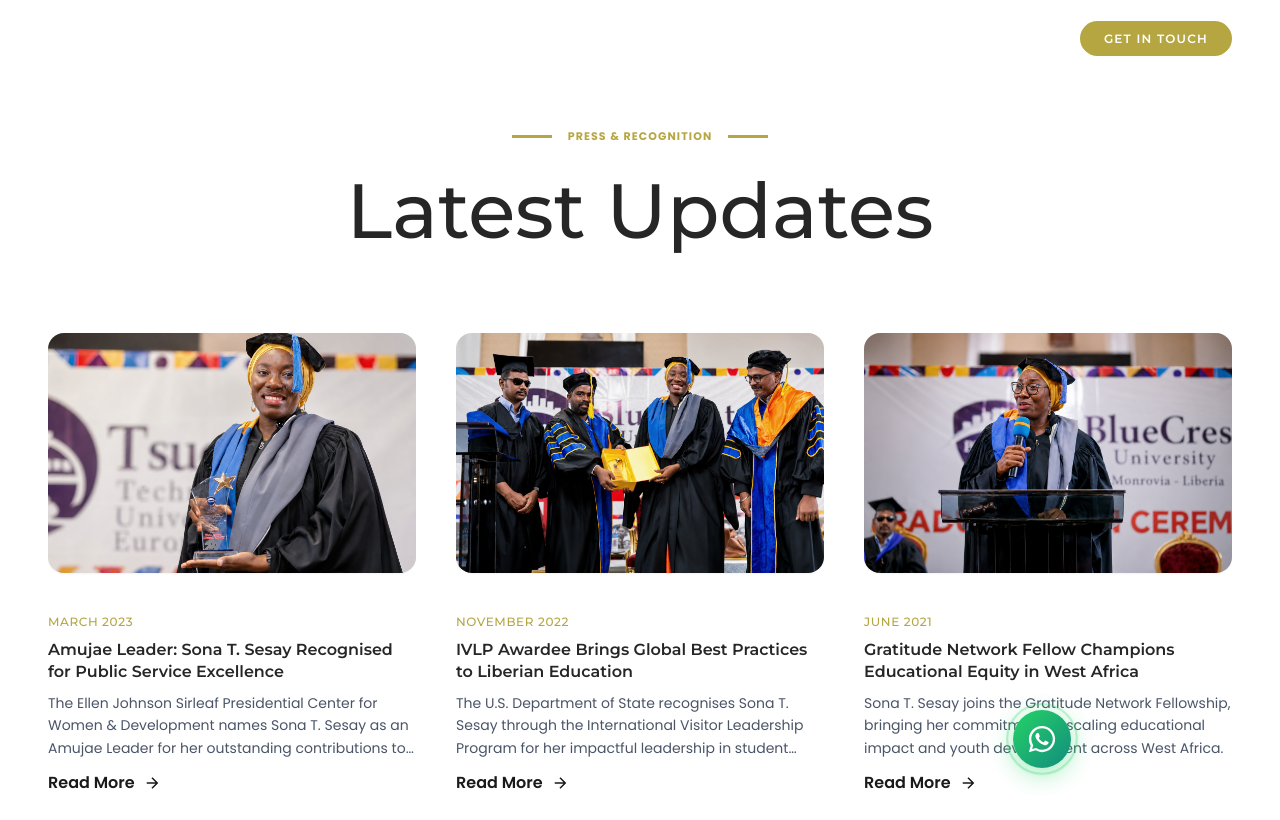
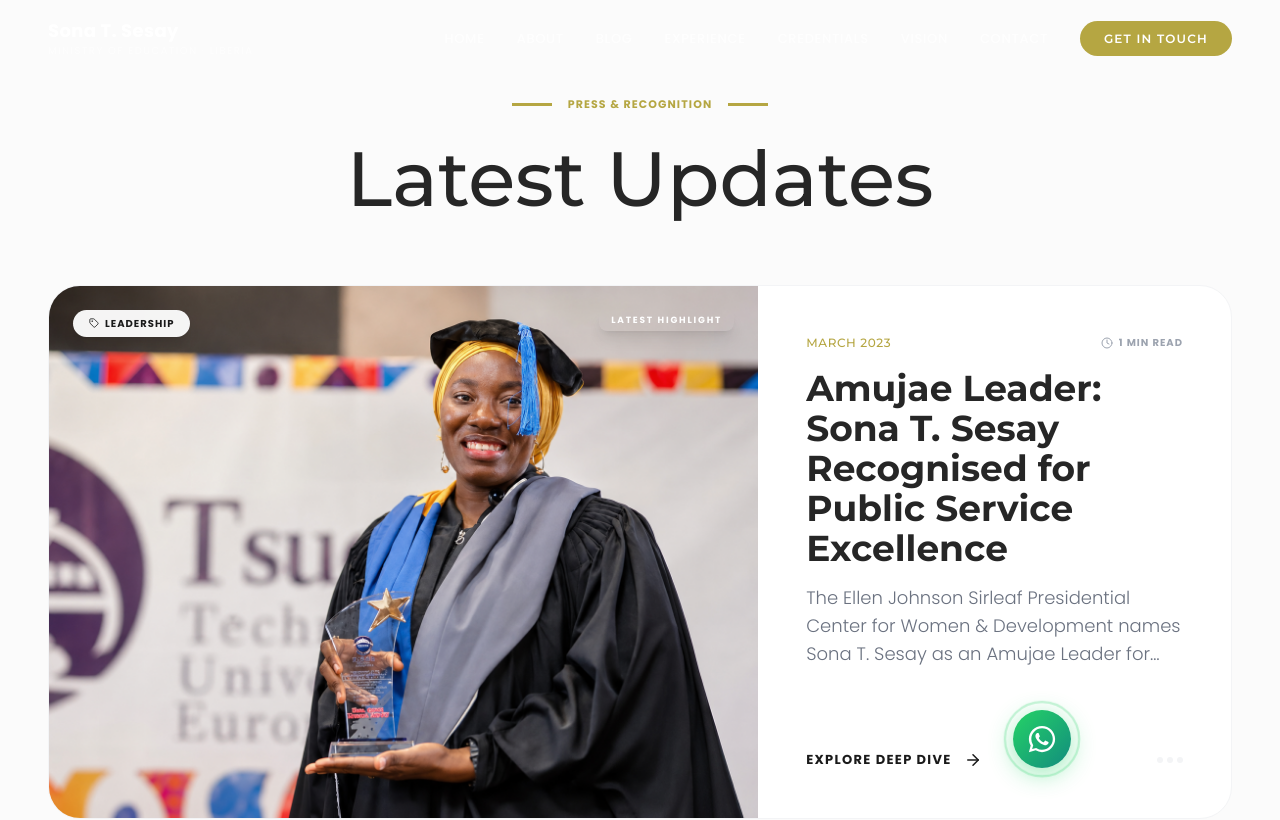
Before and after one commit to Vetsocom/sonatsesay, a Next.js app: page /blog in a window 1280 px wide. Shown: the top 820 px of the page. Built offline with nearby package versions, Linux system fonts and the light colour scheme.

Commit message:
feat: implement blog system with post listing, dynamic detail pages, and custom components, while updating dev port to 3000.

```diff
--- a/package.json
+++ b/package.json
@@ -3,9 +3,9 @@
   "version": "0.1.0",
   "private": true,
   "scripts": {
-    "dev": "next dev -p 4028",
+    "dev": "next dev -p 3000",
     "build": "next build",
-    "start": "next dev -p 4028",
+    "start": "next dev -p 3000",
     "lint": "next lint",
     "lint:fix": "next lint --fix",
     "format": "prettier --write \"src/**/*.{ts,tsx,css,md,json}\"",
--- a/src/app/blog/[slug]/page.tsx
+++ b/src/app/blog/[slug]/page.tsx
@@ -21,20 +21,45 @@ export default function BlogPostPage({ params }: { params: { slug: string } }) {
     notFound();
   }
 
+  // Helper to calculate reading time
+  const wordsPerMinute = 200;
+  const words = post.content.trim().split(/\s+/).length;
+  const readingTime = Math.ceil(words / wordsPerMinute);
+
   return (
     <>
       <Header />
-      <main className="min-h-screen bg-[#FFFFFF] pt-32 pb-24">
+      <main className="min-h-screen bg-[#FBFBFB] pt-24 pb-16">
         <article className="max-w-4xl mx-auto px-6 lg:px-12">
+          {/* Top Navigation */}
+          <nav className="mb-10">
+            <Link
+              href="/blog"
+              className="group inline-flex items-center gap-2 text-xs font-bold uppercase tracking-widest text-gray-400 hover:text-var(--accent) transition-colors duration-300"
+            >
+              <svg width="16" height="16" viewBox="0 0 24 24" fill="none" stroke="currentColor" strokeWidth="2.5" className="transform group-hover:-translate-x-1 transition-transform">
+                <path d="M19 12H5M12 19l-7-7 7-7" />
+              </svg>
+              Back to Updates
+            </Link>
+          </nav>
+
           {/* Header */}
-          <header className="mb-12">
-            <div className="flex items-center gap-3 mb-6">
-              <span className="ministerial-divider" style={{ width: '40px', marginBottom: 0 }} />
+          <header className="mb-10">
+            <div className="flex flex-wrap items-center gap-4 mb-6">
+              <span className="inline-flex items-center gap-1.5 px-3 py-1 bg-var(--accent)/10 rounded-full text-[10px] font-bold text-var(--accent) uppercase tracking-wider">
+                {post.category}
+              </span>
+              <div className="w-1 h-1 rounded-full bg-gray-300" />
               <span
-                className="text-[11px] uppercase tracking-widest font-bold"
-                style={{ fontFamily: 'Poppins, sans-serif', color: 'var(--accent)' }}
+                className="text-[11px] uppercase tracking-widest font-bold text-gray-500"
+                style={{ fontFamily: 'Poppins, sans-serif' }}
               >
                 {post.date}
+              </span>
+              <div className="w-1 h-1 rounded-full bg-gray-300" />
+              <span className="text-[11px] uppercase tracking-widest font-bold text-gray-400">
+                {readingTime} min read
               </span>
             </div>
             <h1
@@ -61,7 +86,7 @@ export default function BlogPostPage({ params }: { params: { slug: string } }) {
 
           {/* Content */}
           <div
-            className="prose prose-lg max-w-none mb-20"
+            className="prose prose-lg max-w-none mb-12"
             style={{
               fontFamily: 'Poppins, sans-serif',
               color: '#4B5563',
@@ -72,8 +97,8 @@ export default function BlogPostPage({ params }: { params: { slug: string } }) {
 
           {/* Gallery */}
           {post.gallery && post.gallery.length > 0 && (
-            <section className="mb-20">
-              <div className="flex items-center gap-3 mb-10">
+            <section className="mb-12">
+              <div className="flex items-center gap-3 mb-6">
                 <span className="ministerial-divider" style={{ width: '40px', marginBottom: 0 }} />
                 <h2
                   style={{
--- /dev/null
+++ b/src/app/blog/components/BlogCard.tsx
@@ -0,0 +1,110 @@
+'use client';
+
+import React from 'react';
+import Link from 'next/link';
+import { motion } from 'framer-motion';
+import { Clock, ArrowRight, Tag } from 'lucide-react';
+import AppImage from '@/components/ui/AppImage';
+import { BlogPost } from '@/data/blog';
+
+interface BlogCardProps {
+  post: BlogPost;
+  index: number;
+  featured?: boolean;
+}
+
+export default function BlogCard({ post, index, featured = false }: BlogCardProps) {
+  // Helper to calculate reading time
+  const calculateReadingTime = (content: string) => {
+    const wordsPerMinute = 200;
+    const words = content.trim().split(/\s+/).length;
+    return Math.ceil(words / wordsPerMinute);
+  };
+
+  const readingTime = calculateReadingTime(post.content);
+
+  return (
+    <motion.div
+      initial={{ opacity: 0, y: 20 }}
+      animate={{ opacity: 1, y: 0 }}
+      transition={{ duration: 0.5, delay: index * 0.1 }}
+      className={featured ? "lg:col-span-3" : ""}
+    >
+      <Link href={`/blog/${post.slug}`} className="group block h-full">
+        <article className={`press-block h-full flex ${featured ? 'flex-col lg:flex-row' : 'flex-col'} bg-white rounded-2xl overflow-hidden transition-all duration-500 hover:shadow-[0_20px_60px_-15px_rgba(26,26,62,0.15)] hover:-translate-y-1 border border-gray-100`}>
+          {/* Image Container */}
+          <div
+            className={`overflow-hidden relative ${featured ? 'w-full lg:w-3/5 shrink-0' : 'w-full'}`}
+            style={{ height: featured ? 'auto' : '240px', minHeight: '240px', background: '#F1F1F0' }}
+          >
+            <AppImage
+              src={post.image}
+              alt={post.title}
+              width={featured ? 1200 : 600}
+              height={featured ? 800 : 400}
+              className="w-full h-full object-cover transition-transform duration-1000 group-hover:scale-105"
+              style={{ filter: 'grayscale(5%)' }}
+              unoptimized
+            />
+
+            {/* Category Overlay */}
+            <div className="absolute top-6 left-6">
+              <span className="inline-flex items-center gap-1.5 px-4 py-1.5 bg-white/95 backdrop-blur-md rounded-full text-[10px] font-bold text-var(--primary) uppercase tracking-widest shadow-lg">
+                <Tag size={10} className="text-var(--accent)" />
+                {post.category}
+              </span>
+            </div>
+
+            {/* Video Badge Overlay */}
+            <div className="absolute bottom-6 right-6 flex items-center gap-2 px-4 py-2 bg-black/70 backdrop-blur-md rounded-full text-[9px] text-white/90 uppercase tracking-widest font-bold opacity-0 group-hover:opacity-100 transition-all duration-300 transform translate-y-2 group-hover:translate-y-0 shadow-xl">
+              <div className="w-2 h-2 rounded-full bg-white animate-pulse" />
+              Video Summary
+            </div>
+
+            {/* Featured Badge */}
+            {featured && (
+              <div className="absolute top-6 right-6 px-3 py-1 bg-var(--accent) text-white text-[9px] font-black uppercase tracking-[0.2em] rounded shadow-lg">
+                Latest Highlight
+              </div>
+            )}
+          </div>
+
+          {/* Content Container */}
+          <div className={`flex-1 ${featured ? 'p-8 lg:p-12' : 'p-6'} flex flex-col justify-center`}>
+            <div className="flex items-center justify-between mb-4">
+              <span className="press-block-date !mt-0 !mb-0 font-bold">{post.date}</span>
+              <div className="flex items-center gap-1.5 text-[10px] text-gray-400 font-bold uppercase tracking-widest">
+                <Clock size={12} className="text-var(--accent)" />
+                {readingTime} min read
+              </div>
+            </div>
+
+            <h2
+              className={`${featured ? 'text-2xl lg:text-4xl' : 'text-xl'} font-bold mb-4 group-hover:text-var(--accent) transition-colors duration-300 leading-tight`}
+              style={{ fontFamily: 'Montserrat, sans-serif', color: '#262626' }}
+            >
+              {post.title}
+            </h2>
+
+            <p className={`${featured ? 'text-base lg:text-lg mb-8' : 'text-sm mb-6'} text-gray-500 line-clamp-3 leading-relaxed font-light`} style={{ fontFamily: 'Poppins, sans-serif' }}>
+              {post.excerpt}
+            </p>
+
+            <div className="mt-auto flex items-center justify-between">
+              <div className={`flex items-center gap-3 ${featured ? 'text-[13px]' : 'text-[11px]'} font-bold uppercase tracking-widest text-var(--primary) group-hover:text-var(--accent) transition-colors duration-300`}>
+                {featured ? 'Explore Deep Dive' : 'Read Article'}
+                <ArrowRight size={featured ? 18 : 14} className="transform group-hover:translate-x-1.5 transition-transform" />
+              </div>
+
+              <div className="flex gap-1">
+                <div className="w-1.5 h-1.5 rounded-full bg-gray-100 group-hover:bg-var(--accent)/30 transition-colors duration-300" />
+                <div className="w-1.5 h-1.5 rounded-full bg-gray-100 group-hover:bg-var(--accent)/60 transition-colors duration-300" />
+                <div className="w-1.5 h-1.5 rounded-full bg-gray-100 group-hover:bg-var(--accent) transition-colors duration-300" />
+              </div>
+            </div>
+          </div>
+        </article>
+      </Link>
+    </motion.div>
+  );
+}
--- a/src/app/blog/page.tsx
+++ b/src/app/blog/page.tsx
@@ -1,9 +1,8 @@
 import React from 'react';
 import Header from '@/components/Header';
 import Footer from '@/components/Footer';
-import AppImage from '@/components/ui/AppImage';
 import { blogPosts } from '@/data/blog';
-import Link from 'next/link';
+import BlogCard from './components/BlogCard';
 
 export const metadata = {
   title: 'Latest Updates | Sona T. Sesay',
@@ -14,10 +13,10 @@ export default function BlogListingPage() {
   return (
     <>
       <Header />
-      <main className="min-h-screen bg-[#FFFFFF] pt-32 pb-24">
+      <main className="min-h-screen bg-[#FBFBFB] pt-24 pb-16">
         <div className="max-w-7xl mx-auto px-6 lg:px-12">
           {/* Header */}
-          <div className="text-center mb-20">
+          <div className="text-center mb-16">
             <div className="flex items-center justify-center gap-4 mb-6">
               <span className="ministerial-divider" style={{ width: '40px', marginBottom: 0 }} />
               <span
@@ -41,51 +40,19 @@ export default function BlogListingPage() {
             </h1>
           </div>
 
-          {/* Grid */}
-          <div className="grid grid-cols-1 md:grid-cols-2 lg:grid-cols-3 gap-10">
-            {blogPosts.map((post, index) => (
-              <Link href={`/blog/${post.slug}`} key={index} className="group">
-                <article className="press-block h-full flex flex-col">
-                    <div
-                      className="overflow-hidden rounded-lg mb-6 shadow-sm group-hover:shadow-xl transition-all duration-500 relative"
-                      style={{ height: '240px', background: '#F1F1F0' }}
-                    >
-                      <AppImage
-                        src={post.image}
-                        alt={post.title}
-                        width={600}
-                        height={400}
-                        className="w-full h-full object-cover transition-transform duration-700 group-hover:scale-110"
-                        style={{ filter: 'grayscale(10%)' }}
-                        unoptimized
-                      />
-                      {/* Video Badge */}
-                      <div className="absolute top-4 left-4 flex items-center gap-2 px-3 py-1.5 bg-black/60 backdrop-blur-md rounded-full text-[9px] text-white/90 uppercase tracking-widest font-bold opacity-0 group-hover:opacity-100 transition-opacity duration-300">
-                        <div className="w-2 h-2 rounded-full bg-white animate-pulse" />
-                        Video Summary
-                      </div>
-                    </div>
+          {/* Featured & Grid */}
+          <div className="flex flex-col gap-12">
+            {blogPosts.length > 0 && (
+              <div className="mb-4">
+                <BlogCard post={blogPosts[0]} index={0} featured={true} />
+              </div>
+            )}
 
-                  <div className="flex-1 flex flex-col">
-                    <div className="press-block-date mb-3">{post.date}</div>
-                    <h2
-                      className="press-block-heading mb-4 group-hover:text-var(--accent) transition-colors duration-300"
-                    >
-                      {post.title}
-                    </h2>
-                    <p className="press-block-content line-clamp-3 mb-6">
-                      {post.excerpt}
-                    </p>
-                    <div className="mt-auto press-block-link flex items-center gap-2 font-semibold">
-                      Read More
-                      <svg width="18" height="18" viewBox="0 0 24 24" fill="none" stroke="currentColor" strokeWidth="2" className="group-hover:translate-x-1 transition-transform">
-                        <path d="M5 12h14M12 5l7 7-7 7" />
-                      </svg>
-                    </div>
-                  </div>
-                </article>
-              </Link>
-            ))}
+            <div className="grid grid-cols-1 md:grid-cols-2 lg:grid-cols-3 gap-8">
+              {blogPosts.slice(1).map((post, index) => (
+                <BlogCard key={post.slug} post={post} index={index + 1} />
+              ))}
+            </div>
           </div>
         </div>
       </main>
--- a/src/app/components/VisionPartnersSection.tsx
+++ b/src/app/components/VisionPartnersSection.tsx
@@ -44,11 +44,11 @@ export default function VisionPartnersSection() {
     <>
       {/* Press Section */}
       <section
-        className="py-24"
+        className="py-16"
         style={{ backgroundColor: '#FFFFFF', borderTop: '1px solid #E5E5E5' }}
       >
         <div className="max-w-7xl mx-auto px-6 lg:px-12">
-          <div className="flex items-center gap-3 mb-12">
+          <div className="flex items-center gap-3 mb-8">
             <span className="ministerial-divider" style={{ width: '40px', marginBottom: 0 }} />
             <h2
               style={{
--- a/src/data/blog.ts
+++ b/src/data/blog.ts
@@ -2,6 +2,7 @@ export interface BlogPost {
   slug: string;
   title: string;
   date: string;
+  category: string;
   excerpt: string;
   content: string;
   image: string;
@@ -13,6 +14,7 @@ export const blogPosts: BlogPost[] = [
     slug: 'amujae-leader-sona-t-sesay',
     title: 'Amujae Leader: Sona T. Sesay Recognised for Public Service Excellence',
     date: 'March 2023',
+    category: 'Leadership',
     excerpt: 'The Ellen Johnson Sirleaf Presidential Center for Women & Development names Sona T. Sesay as an Amujae Leader for her outstanding contributions to education in Liberia.',
     content: `
       <p>The Ellen Johnson Sirleaf Presidential Center for Women and Development (EJS Center) is proud to announce the selection of Sona T. Sesay as an Amujae Leader. This prestigious designation recognises African women demonstrating exceptional leadership potential and a profound commitment to public service.</p>
@@ -30,6 +32,7 @@ export const blogPosts: BlogPost[] = [
     slug: 'ivlp-awardee-global-best-practices',
     title: 'IVLP Awardee Brings Global Best Practices to Liberian Education',
     date: 'November 2022',
+    category: 'Awards',
     excerpt: 'The U.S. Department of State recognises Sona T. Sesay through the International Visitor Leadership Program for her impactful leadership in student personnel services.',
     content: `
       <p>Sona T. Sesay has been honoured by the U.S. Department of State as an International Visitor Leadership Program (IVLP) Impact Awardee. This recognition highlights her outstanding leadership and the positive impact of her work in Liberia's education sector.</p>
@@ -47,6 +50,7 @@ export const blogPosts: BlogPost[] = [
     slug: 'gratitude-network-fellow-educational-equity',
     title: 'Gratitude Network Fellow Champions Educational Equity in West Africa',
     date: 'June 2021',
+    category: 'Education',
     excerpt: 'Sona T. Sesay joins the Gratitude Network Fellowship, bringing her commitment to scaling educational impact and youth development across West Africa.',
     content: `
       <p>Sona T. Sesay has been selected as a Gratitude Network Fellow, a global community of social entrepreneurs dedicated to scaling impact in education and youth development. This fellowship recognises Sona's commitment to fostering educational equity across West Africa.</p>
```
